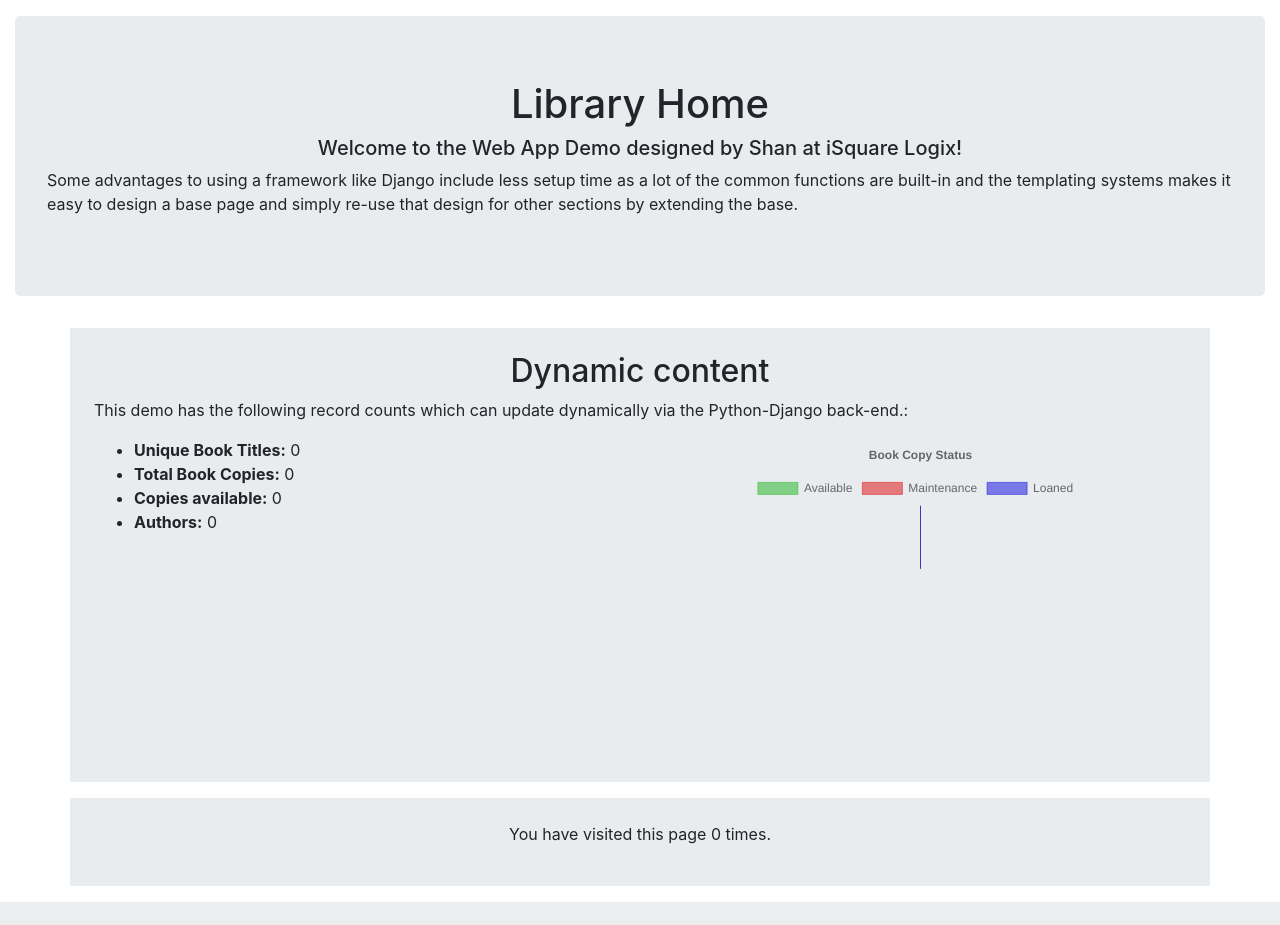
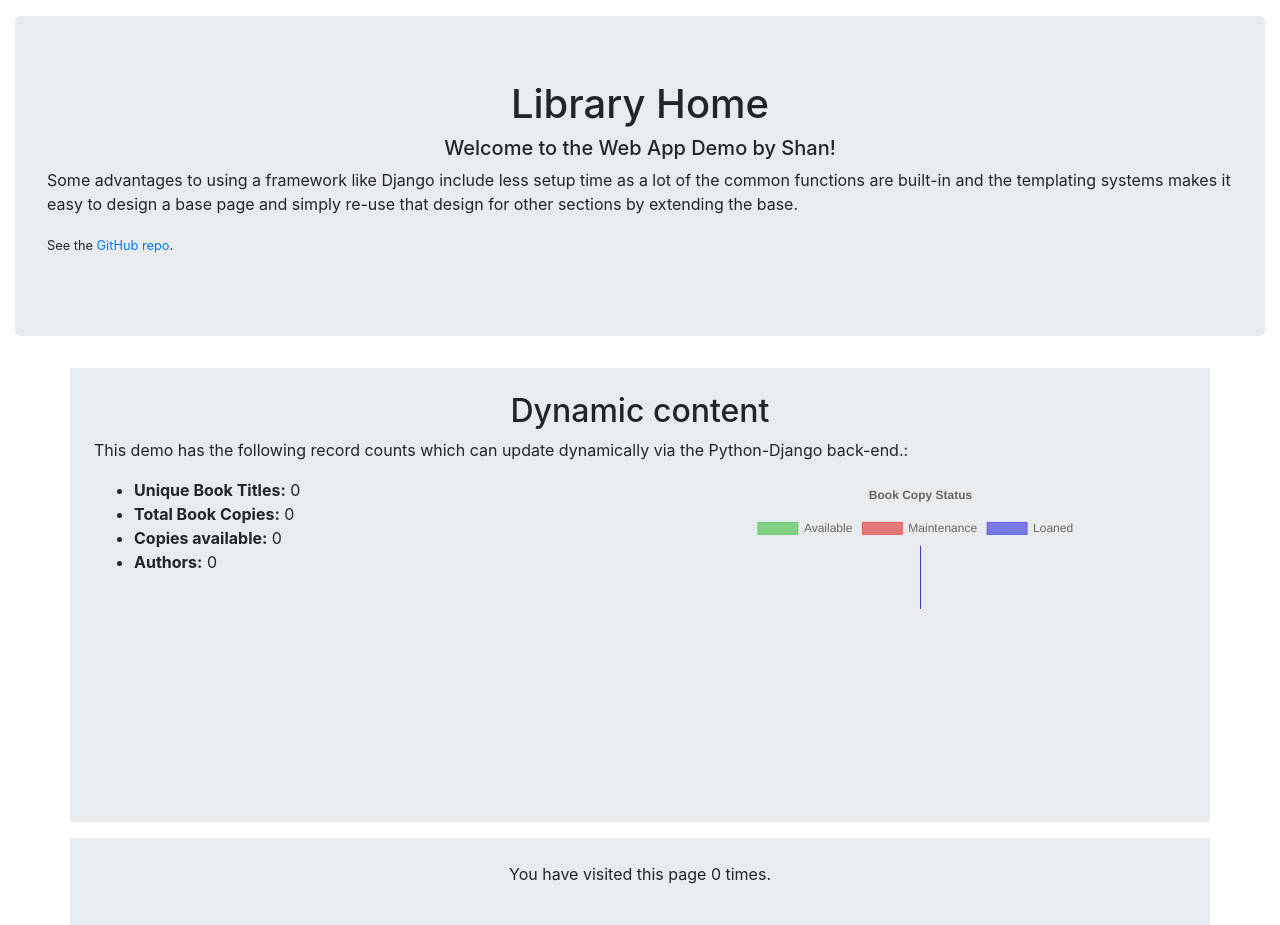
Before and after one commit to sbhaseen/django_web_app_demo, a Django app: page /catalog/ in a window 1280 px wide. Shown: the part 56-981 px from the top of the page. Before the commit the page ends 958 px from the top, so only its background shows below. Run offline with Django 3.2, Linux system fonts and the light colour scheme; data that the repository does not hold is empty; some libraries are stand-ins or nearby versions.

Commit message:
Updated catalog index

```diff
--- a/catalog/templates/index.html
+++ b/catalog/templates/index.html
@@ -11,9 +11,14 @@
 {% block content %}
 <div class="jumbotron">
   <h1>Library Home</h1>
-  <h5 align="center">Welcome to the Web App Demo designed by Shan at iSquare Logix!</h5>
-  <p>Some advantages to using a framework like Django include less setup time as a lot of the common functions are built-in
-    and the templating systems makes it easy to design a base page and simply re-use that design for other sections by extending the base.<p>
+  <h5 align="center">Welcome to the Web App Demo by Shan!</h5>
+  <p>
+    Some advantages to using a framework like Django include less setup time as a lot of the common functions are
+    built-in
+    and the templating systems makes it easy to design a base page and simply re-use that design for other sections by
+    extending the base.
+    <p>
+      <small>See the <a href="https://github.com/sbhaseen/django_web_app_demo">GitHub repo</a>.</small>
 </div>
 
 <div class="container">
@@ -43,7 +48,8 @@
 <footer class="footer">
   <div class="container">
     <!--span class="text-muted">Place sticky footer content here.</span-->
-    <p align="center">You have visited this page {{ num_visits }}{% if num_visits == 1 %} time{% else %} times{% endif %}.</p>
+    <p align="center">You have visited this page {{ num_visits }}{% if num_visits == 1 %} time{% else %}
+      times{% endif %}.</p>
   </div>
 </footer>
 {% endblock %}
```
